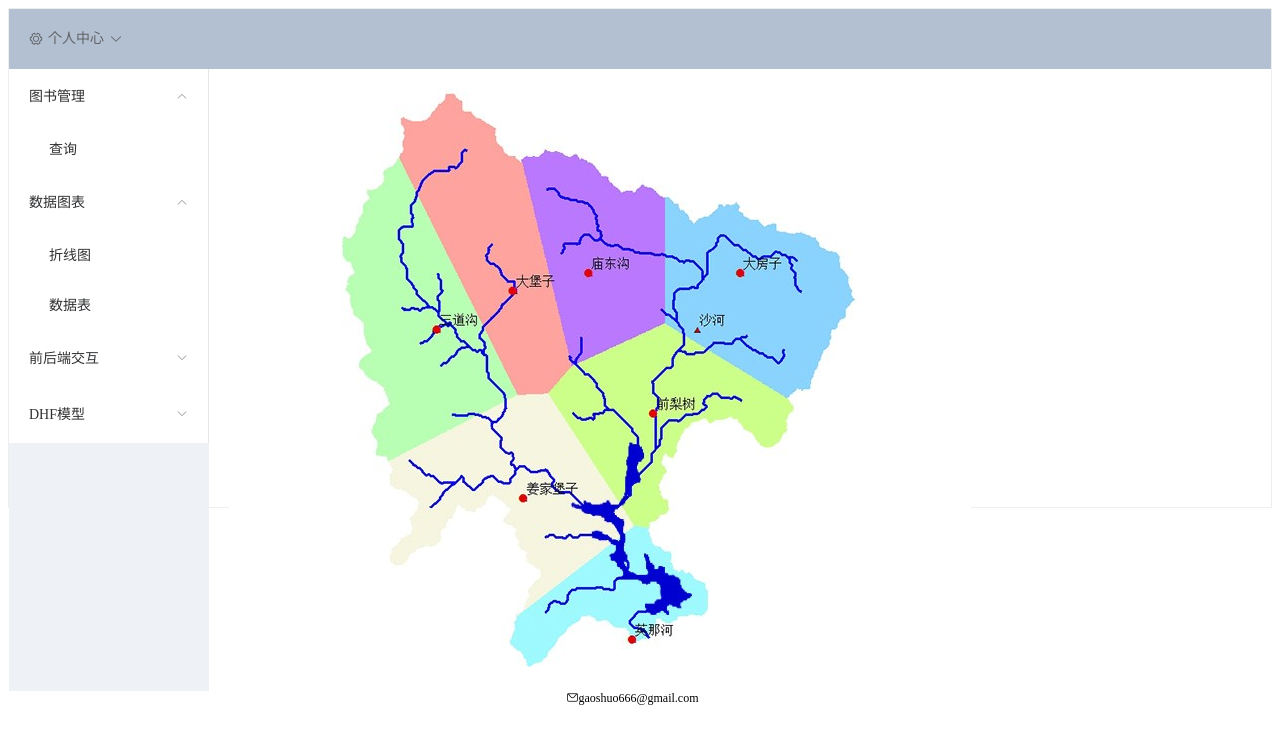
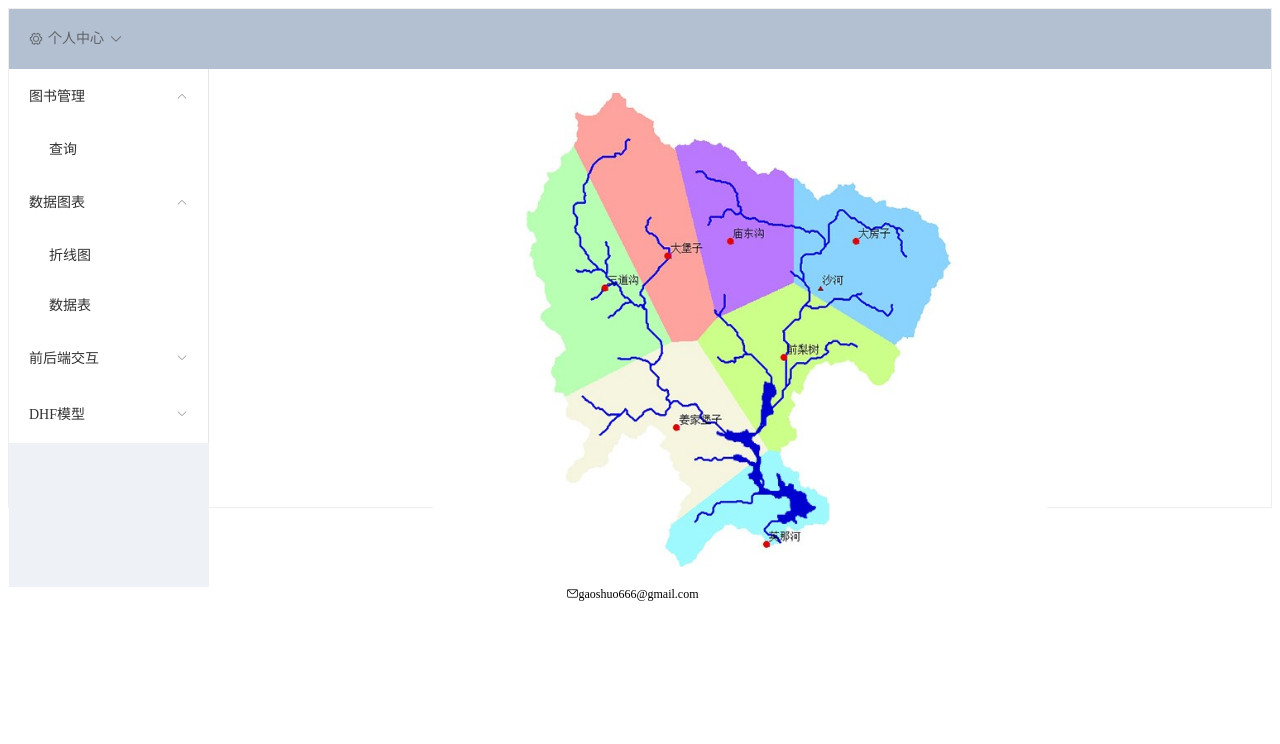
Before and after one commit to gaoshuo888/DHF-vue, a Vue app: page /#/dhfMap in a window 1280 px wide. Shown: the top 744 px of the page. Built offline with nearby package versions, Linux system fonts and the light colour scheme.

Commit message:
添加图片样式

```diff
--- a/src/views/dhf/WatershedMap.vue
+++ b/src/views/dhf/WatershedMap.vue
@@ -1,9 +1,19 @@
 <template>
-  <div class="home">
-    <img alt="英那河流域图" src="../../assets/WatershedMap.jpg">
-  </div>
+    <div class="home">
+        <img alt="英那河流域图" src="../../assets/WatershedMap.jpg" class="watershed-image">
+    </div>
 </template>
 
 <script>
+// 如果需要，可以在这里添加脚本逻辑
+</script>
 
-</script>
+<style scoped>
+.watershed-image {
+    width: 60%;
+    height: auto;
+    max-width: 1000px; /* 设置最大宽度，防止图片被拉伸 */
+    display: block;
+    margin: 0 auto;
+}
+</style>
```
